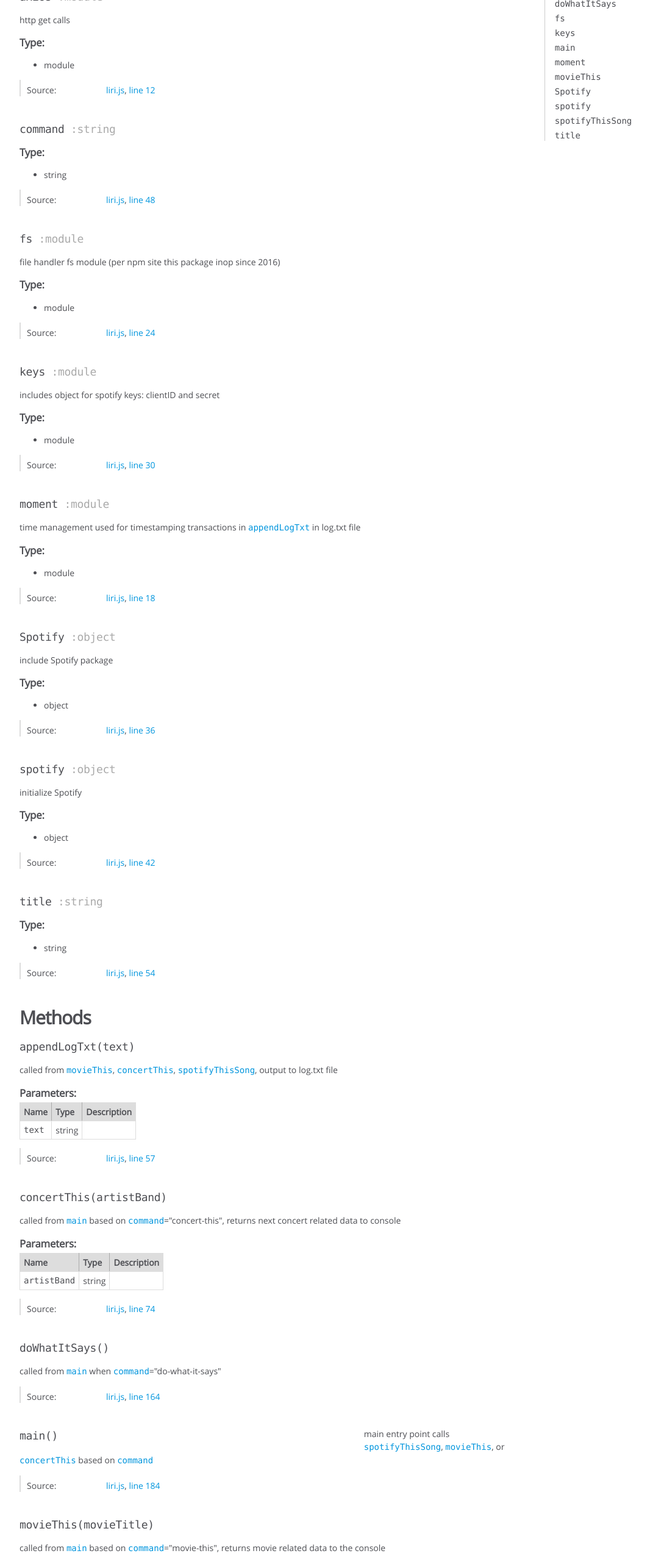
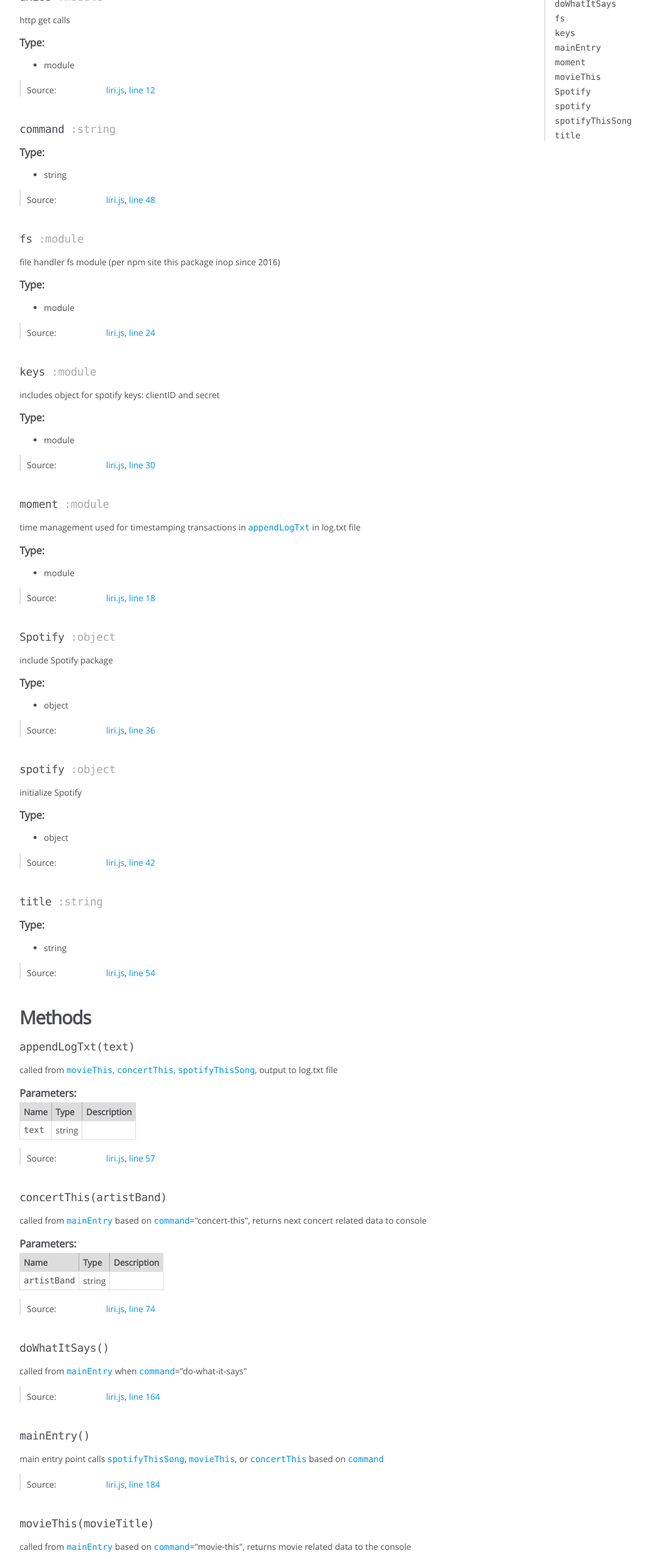
Before and after one commit to stevenbowler/liri-node-app, a website: page docs/global.html in a window 1280 px wide. Shown: the part 240-2797 px from the top of the page at 61% size, without its empty margins (0-1066 px from the left). Drawn offline with Linux system fonts and the light colour scheme.

Commit message:
clean-up mainEntry entry point in docs

```diff
--- a/docs/global.html
+++ b/docs/global.html
@@ -821,7 +821,7 @@
 
 
 <div class="description">
-    <p>called from <a href="global.html#main"><code>main</code></a> based on <a href="global.html#command"><code>command</code></a>=&quot;concert-this&quot;, returns next concert related data to console</p>
+    <p>called from <a href="global.html#mainEntry"><code>mainEntry</code></a> based on <a href="global.html#command"><code>command</code></a>=&quot;concert-this&quot;, returns next concert related data to console</p>
 </div>
 
 
@@ -958,7 +958,7 @@
 
 
 <div class="description">
-    <p>called from <a href="global.html#main"><code>main</code></a> when <a href="global.html#command"><code>command</code></a>=&quot;do-what-it-says&quot;</p>
+    <p>called from <a href="global.html#mainEntry"><code>mainEntry</code></a> when <a href="global.html#command"><code>command</code></a>=&quot;do-what-it-says&quot;</p>
 </div>
 
 
@@ -1038,7 +1038,7 @@
 
 
 
-    <h4 class="name" id="main"><span class="type-signature"></span>main<span class="signature">()</span><span class="type-signature"></span></h4>
+    <h4 class="name" id="mainEntry"><span class="type-signature"></span>mainEntry<span class="signature">()</span><span class="type-signature"></span></h4>
 
 
 
@@ -1134,7 +1134,7 @@
 
 
 <div class="description">
-    <p>called from <a href="global.html#main"><code>main</code></a> based on <a href="global.html#command"><code>command</code></a>=&quot;movie-this&quot;, returns movie related data to the console</p>
+    <p>called from <a href="global.html#mainEntry"><code>mainEntry</code></a> based on <a href="global.html#command"><code>command</code></a>=&quot;movie-this&quot;, returns movie related data to the console</p>
 </div>
 
 
@@ -1271,7 +1271,7 @@
 
 
 <div class="description">
-    <p>called from <a href="global.html#main"><code>main</code></a> based on <a href="global.html#command"><code>command</code></a>=spotify-this-song returns song data from spotify</p>
+    <p>called from <a href="global.html#mainEntry"><code>mainEntry</code></a> based on <a href="global.html#command"><code>command</code></a>=spotify-this-song returns song data from spotify</p>
 </div>
 
 
@@ -1410,13 +1410,13 @@
 </div>
 
 <nav>
-    <h2><a href="index.html">liri-node-app</a></h2><h3>Global</h3><ul><li><a href="global.html#appendLogTxt">appendLogTxt</a></li><li><a href="global.html#axios">axios</a></li><li><a href="global.html#command">command</a></li><li><a href="global.html#concertThis">concertThis</a></li><li><a href="global.html#doWhatItSays">doWhatItSays</a></li><li><a href="global.html#fs">fs</a></li><li><a href="global.html#keys">keys</a></li><li><a href="global.html#main">main</a></li><li><a href="global.html#moment">moment</a></li><li><a href="global.html#movieThis">movieThis</a></li><li><a href="global.html#Spotify">Spotify</a></li><li><a href="global.html#spotify">spotify</a></li><li><a href="global.html#spotifyThisSong">spotifyThisSong</a></li><li><a href="global.html#title">title</a></li></ul>
+    <h2><a href="index.html">liri-node-app</a></h2><h3>Global</h3><ul><li><a href="global.html#appendLogTxt">appendLogTxt</a></li><li><a href="global.html#axios">axios</a></li><li><a href="global.html#command">command</a></li><li><a href="global.html#concertThis">concertThis</a></li><li><a href="global.html#doWhatItSays">doWhatItSays</a></li><li><a href="global.html#fs">fs</a></li><li><a href="global.html#keys">keys</a></li><li><a href="global.html#mainEntry">mainEntry</a></li><li><a href="global.html#moment">moment</a></li><li><a href="global.html#movieThis">movieThis</a></li><li><a href="global.html#Spotify">Spotify</a></li><li><a href="global.html#spotify">spotify</a></li><li><a href="global.html#spotifyThisSong">spotifyThisSong</a></li><li><a href="global.html#title">title</a></li></ul>
 </nav>
 
 <br class="clear">
 
 <footer>
-    Documentation generated by <a href="https://github.com/jsdoc/jsdoc">JSDoc 3.6.3</a> on Sun Mar 29 2020 21:29:21 GMT-0500 (Central Daylight Time)
+    Documentation generated by <a href="https://github.com/jsdoc/jsdoc">JSDoc 3.6.3</a> on Sun Mar 29 2020 22:00:03 GMT-0500 (Central Daylight Time)
 </footer>
 
 <script> prettyPrint(); </script>
```
Also changed, not shown: docs/index.html (+2 -2 lines), docs/liri.js.html (+10 -11 lines), liri.js (+8 -9 lines), README.md.
